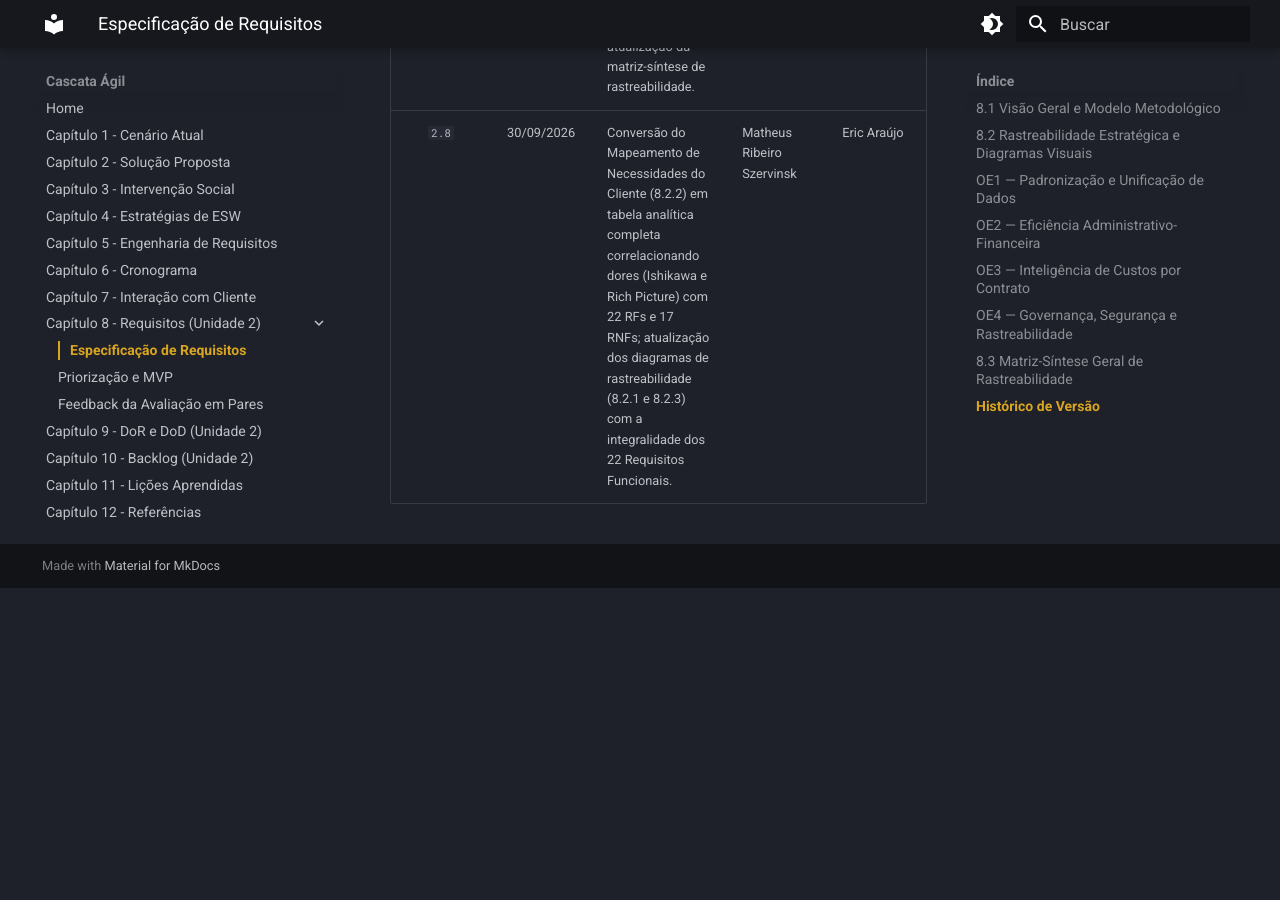
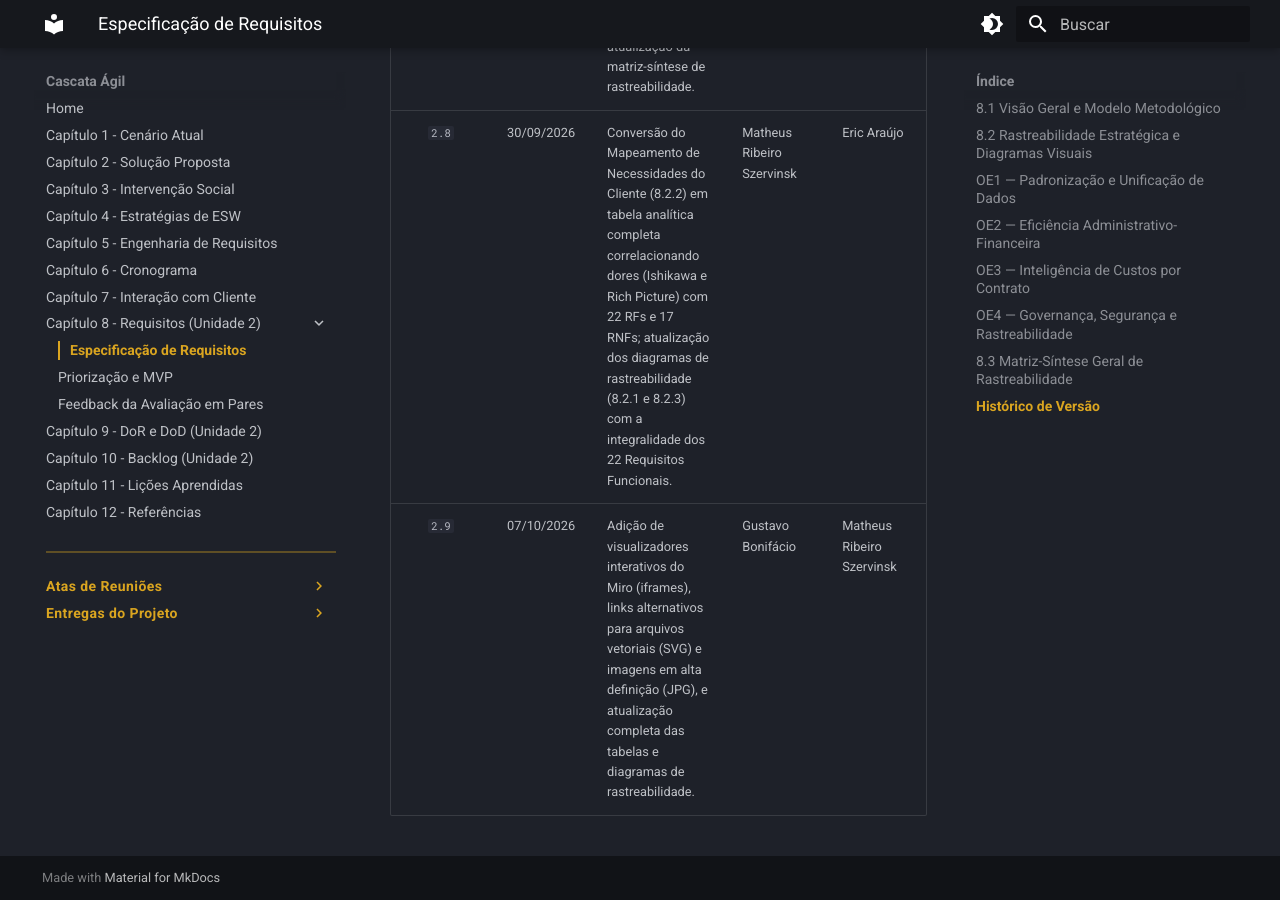
Before and after one commit to mdsreq-fga-unb/REQ-2026.2-T01-DUOC-Finance, an MkDocs documentation site: the page built from docs/requisitos/index.md, in a window 1280 px wide and 900 px high, scrolled down 34867 px. Built offline with MkDocs 1.6.1 and Material for MkDocs 9.7.7, drawn with Linux system fonts in a browser that asks for light colours; before the commit the page ends 35455 px from its top, so only the background shows below that.

Commit message:
docs(rastreabilidade): atualiza historico de versao.

```diff
--- a/docs/requisitos/index.md
+++ b/docs/requisitos/index.md
@@ -369,3 +369,4 @@
 | `2.6` | 29/09/2026 | Atualização e alinhamento dos diagramas visuais (Pirâmide de Abstração, Mapeamento de Necessidades e Grafo de Interdependência) com a totalidade dos 21 RFs e 17 RNFs da especificação refinada. | Matheus Ribeiro Szervinsk | Matheus Ribeiro Szervinsk |
 | `2.7` | 30/09/2026 | Inclusão do RF22 (Exportar relatório de presenças homologadas) na CAR-09 e caso de teste CT-M1-11; esclarecimento sobre os RNFs transversais na Pirâmide de Abstração; atualização da matriz-síntese de rastreabilidade. | Matheus Ribeiro Szervinsk | Lucas Zanetti |
 | `2.8` | 30/09/2026 | Conversão do Mapeamento de Necessidades do Cliente (8.2.2) em tabela analítica completa correlacionando dores (Ishikawa e Rich Picture) com 22 RFs e 17 RNFs; atualização dos diagramas de rastreabilidade (8.2.1 e 8.2.3) com a integralidade dos 22 Requisitos Funcionais. | Matheus Ribeiro Szervinsk | Eric Araújo |
+| `2.9` | 07/10/2026 | Adição de visualizadores interativos do Miro (iframes), links alternativos para arquivos vetoriais (SVG) e imagens em alta definição (JPG), e atualização completa das tabelas e diagramas de rastreabilidade. | Gustavo Bonifácio | Matheus Ribeiro Szervinsk |
```
